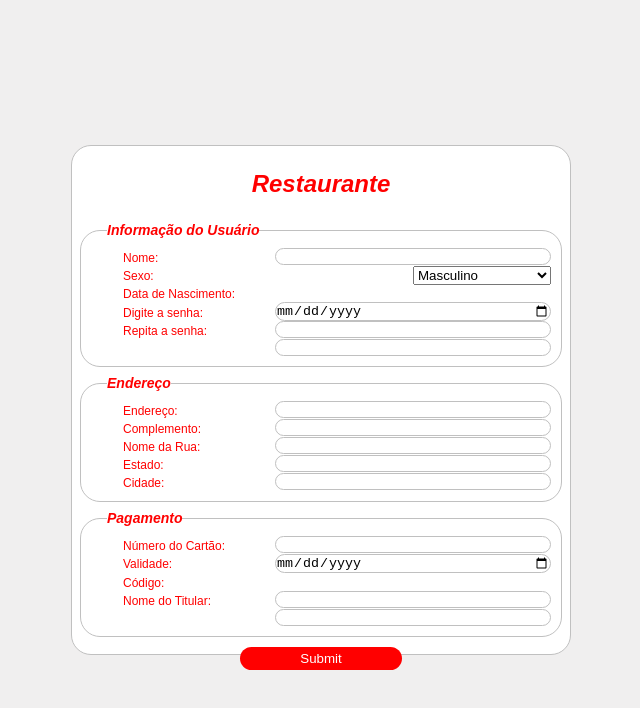
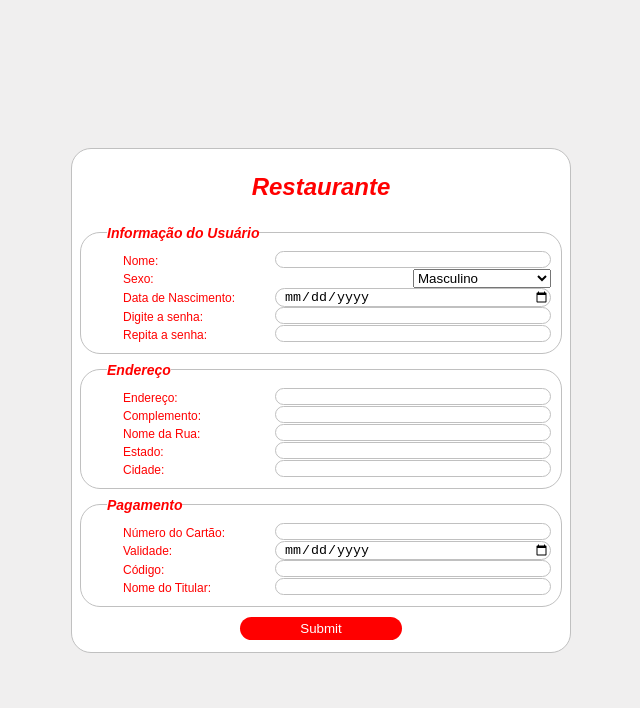
Before and after one commit to Mariianah-Santos/FAP-Project-FrontEnd, a plain HTML site: page ex05/cadastro.html in a window 1280 px wide. Shown: the whole page, without its empty margins (319-959 px from the left). Drawn offline with Linux system fonts and the light colour scheme.

Commit message:
five commit

```diff
--- a/ex05/cadastro.html
+++ b/ex05/cadastro.html
@@ -31,15 +31,13 @@
                             <label for="nascimento">Data de Nascimento:</label>
                             <input type="date" id="nascimento">
                         </div>
-                        <div class="senha">
-                            <div class="info-usuario-input">
+                        <div class="info-usuario-input" class="senha">
                             <label for="senha">Digite a senha:</label>
                             <input type="password" id="senha">
                         </div>
-                            <div class="info-usuario-input">
+                        <div class="info-usuario-input" class="senha">
                             <label for="senhaRepita">Repita a senha:</label>
                             <input type="password" id="senhaRepita">
-                            </div>
                         </div>
                     </div>
                 </fieldset>
@@ -79,7 +77,7 @@
                         <div class="info-usuario-input">
                             <label for="complemento">Validade:</label>
                             <input type="date" id="complemento">
-                        <div class="pagamento">
+                        </div>
                         <div class="info-usuario-input">
                             <label for="nameRua">Código:</label>
                             <input type="number" id="nameRua">
@@ -87,7 +85,6 @@
                         <div class="info-usuario-input">
                             <label for="estado">Nome do Titular:</label>
                             <input type="txt" id="estado">
-                            </div>
                         </div>
                     </div>
                 </fieldset>
--- a/ex05/css/cadastro.css
+++ b/ex05/css/cadastro.css
@@ -15,7 +15,7 @@ body {
 }
 .container {
     width: 500px;
-    height: 510px;
+    height: 505px;
     border-radius: 20px;
     border: 1px solid rgb(192, 192, 192);
     background-color: white;
@@ -41,6 +41,10 @@ body {
     font-weight: 600;
 }
 
+.container .info-usuario-grup {
+    display: flex;
+    flex-direction: column;
+}
 .container .box-usuario-grup .info-usuario-grup label{
     font-size: 12px;
     margin-left: 2rem;
@@ -51,6 +55,7 @@ body {
     border: 1px solid rgb(192, 192, 192);
     float: right;
     width: 60%;
+    text-indent: 4px;
 }
 
 .container .box-usuario-grup .info-usuario-grup .info-usuario-input select {
@@ -58,12 +63,8 @@ body {
     width: 30%;
 }
 
-.container .senha {
-    margin-top: 1px;
-}
-
-.pagamento {
-    margin-top: 1px;
+.senha {
+    margin-top: -1rem;
 }
 .btn {
     display: flex;
```
Also changed, not shown: ex05/css/landingPage.css (+5 -3 lines). Lines whose indentation alone changed are shown as unchanged.
